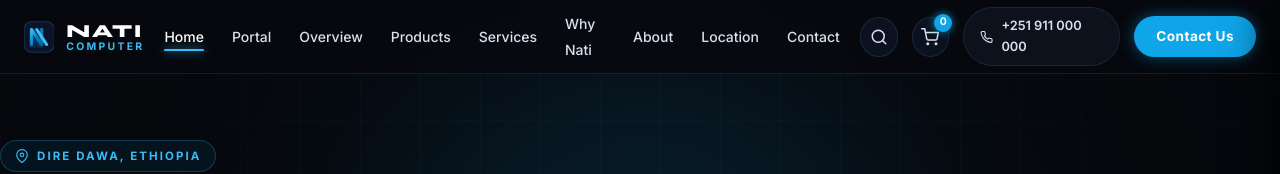
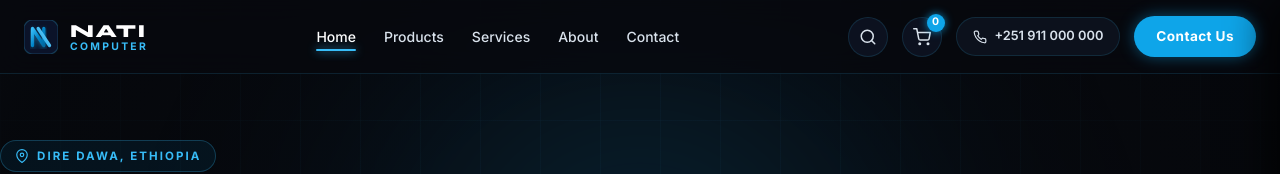
Before and after one commit to tsinuCode/naticomp, a website built with Vite: page index.html in a window 1280 px wide. Shown: the top 174 px of the page. Built offline with nearby package versions, Linux system fonts and the light colour scheme.

Commit message:
Keep only Home, Products, Services, About, and Contact links on the navbar

```diff
--- a/index.html
+++ b/index.html
@@ -53,13 +53,9 @@
       <!-- Center Links -->
       <ul class="nav__links" id="nav-links">
         <li><a href="#hero" class="is-active">Home</a></li>
-        <li><a href="#portal" id="nav-link-portal">Portal</a></li>
-        <li><a href="#categories">Overview</a></li>
         <li><a href="#products">Products</a></li>
         <li><a href="#services">Services</a></li>
-        <li><a href="#why">Why Nati</a></li>
         <li><a href="#about">About</a></li>
-        <li><a href="#location">Location</a></li>
         <li><a href="#contact">Contact</a></li>
       </ul>
 
--- a/src/js/components/ContinuousCinematicHero.js
+++ b/src/js/components/ContinuousCinematicHero.js
@@ -369,20 +369,7 @@ export class ContinuousCinematicHero {
       this.canvas.style.visibility = canvasOpacity <= 0 ? 'hidden' : 'visible';
     }
 
-    // 3. Highlight portal in navigation when active
-    const portalNavLink = document.getElementById('nav-link-portal');
-    const homeNavLink = document.querySelector('.nav__links a[href="#hero"]');
-    if (portalNavLink && homeNavLink) {
-      if (progress >= 0.08 && progress <= 0.94) {
-        portalNavLink.classList.add('is-active');
-        homeNavLink.classList.remove('is-active');
-      } else if (progress < 0.08) {
-        portalNavLink.classList.remove('is-active');
-        homeNavLink.classList.add('is-active');
-      }
-    }
-
-    // 4. Request animation frame for canvas render
+    // 3. Request animation frame for canvas render
     this._requestRender();
   }
 
--- a/src/js/components/WebsiteSections.js
+++ b/src/js/components/WebsiteSections.js
@@ -137,13 +137,14 @@ export class WebsiteSections {
     const navLinks = document.querySelectorAll('.nav__links a');
     const sections = [
       { id: 'hero', selector: '#hero' },
-      { id: 'categories', selector: '#categories' },
+      { id: 'hero', selector: '#features' },
+      { id: 'hero', selector: '#categories' },
       { id: 'products', selector: '#products' },
-      { id: 'brands', selector: '#brands' },
+      { id: 'products', selector: '#brands' },
       { id: 'services', selector: '#services' },
-      { id: 'why', selector: '#why' },
+      { id: 'about', selector: '#why' },
       { id: 'about', selector: '#about' },
-      { id: 'location', selector: '#location' },
+      { id: 'about', selector: '#location' },
       { id: 'contact', selector: '#contact' },
     ];
 
```
